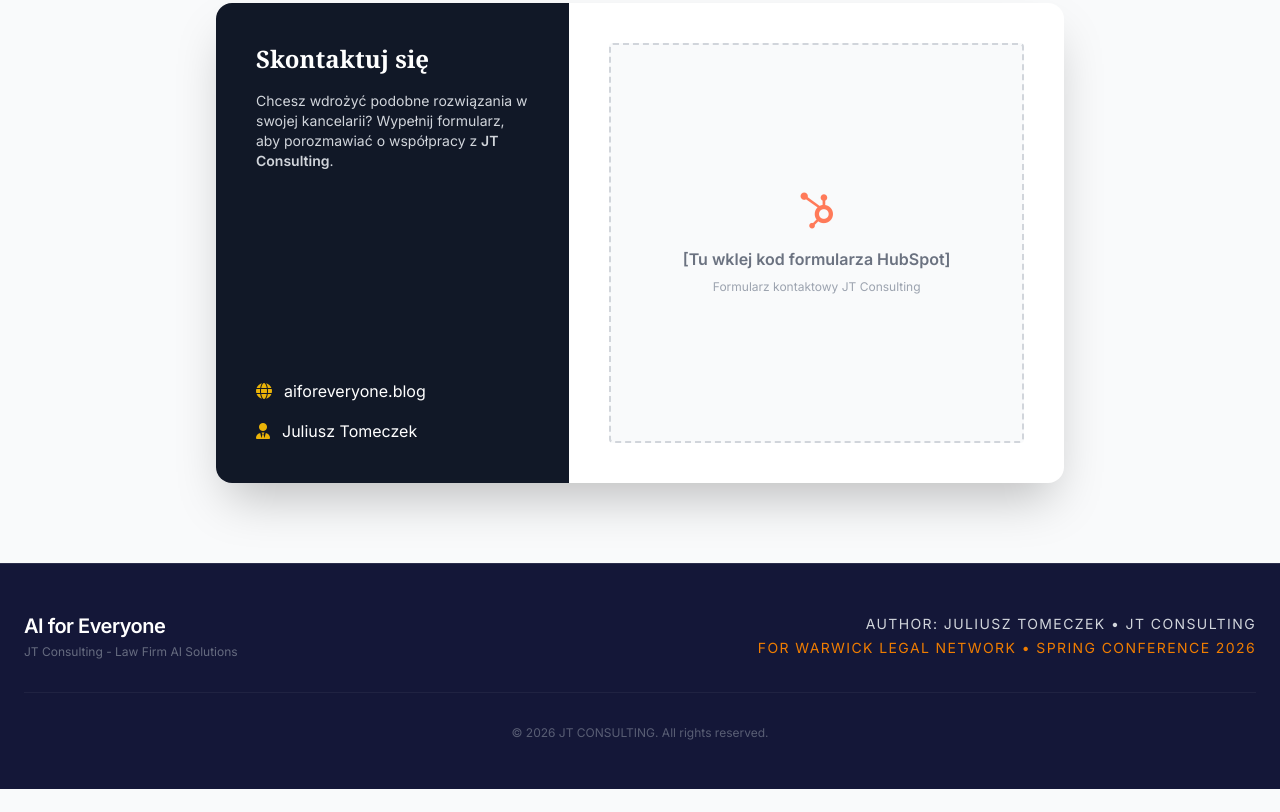
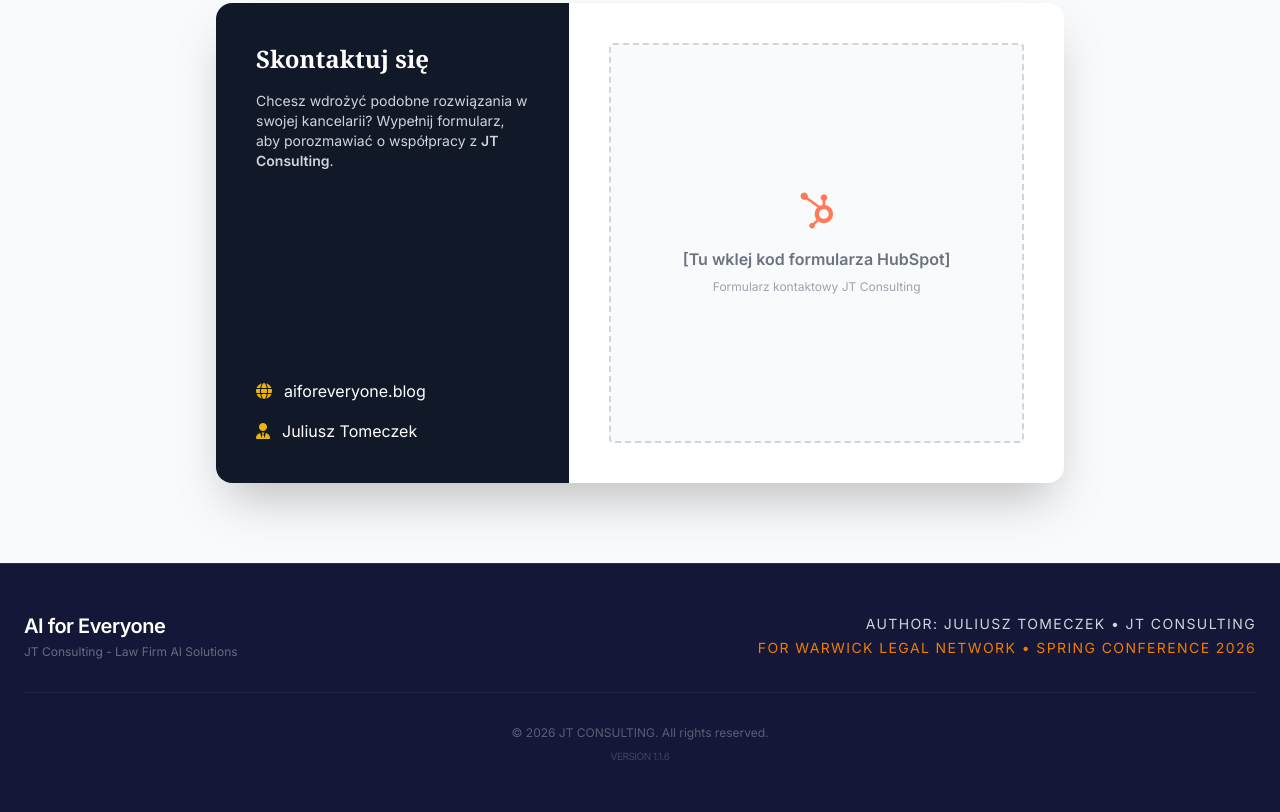
Before and after one commit to jtomeczek-dev/WLNDUBAI, a website: page index.html in a window 1280 px wide. Shown: the part 2797-3609 px from the top of the page. Before the commit the page ends 3586 px from the top, so only its background shows below. Drawn offline with nearby package versions, Linux system fonts and the light colour scheme.

Commit message:
Update v1.1.6: Added version footer and automated sync policy

```diff
--- a/index.html
+++ b/index.html
@@ -318,6 +318,7 @@
             </div>
             <div class="pt-8 border-t border-white/5 text-center">
                 <p class="text-xs opacity-50">&copy; 2026 JT CONSULTING. All rights reserved.</p>
+                <p class="text-[10px] opacity-30 mt-2 uppercase tracking-tighter">Version 1.1.6</p>
             </div>
         </div>
     </footer>
--- a/package.json
+++ b/package.json
@@ -1,6 +1,6 @@
 {
   "name": "wlndubai",
-  "version": "1.1.5",
+  "version": "1.1.6",
   "description": "WLN DUBAI CONFERENCE",
   "main": "main.js",
   "scripts": {
```
Also changed, not shown: .agent/workflows/push-version.md, README.md.
